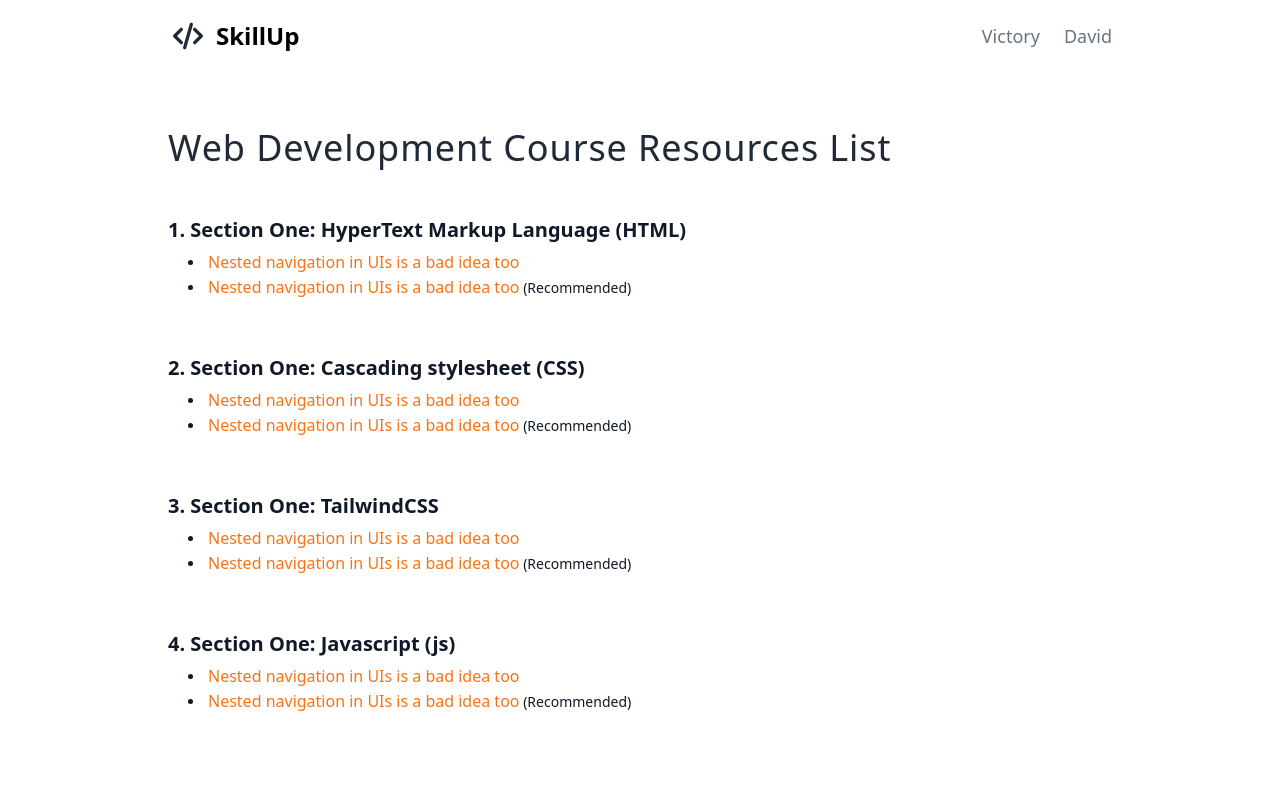
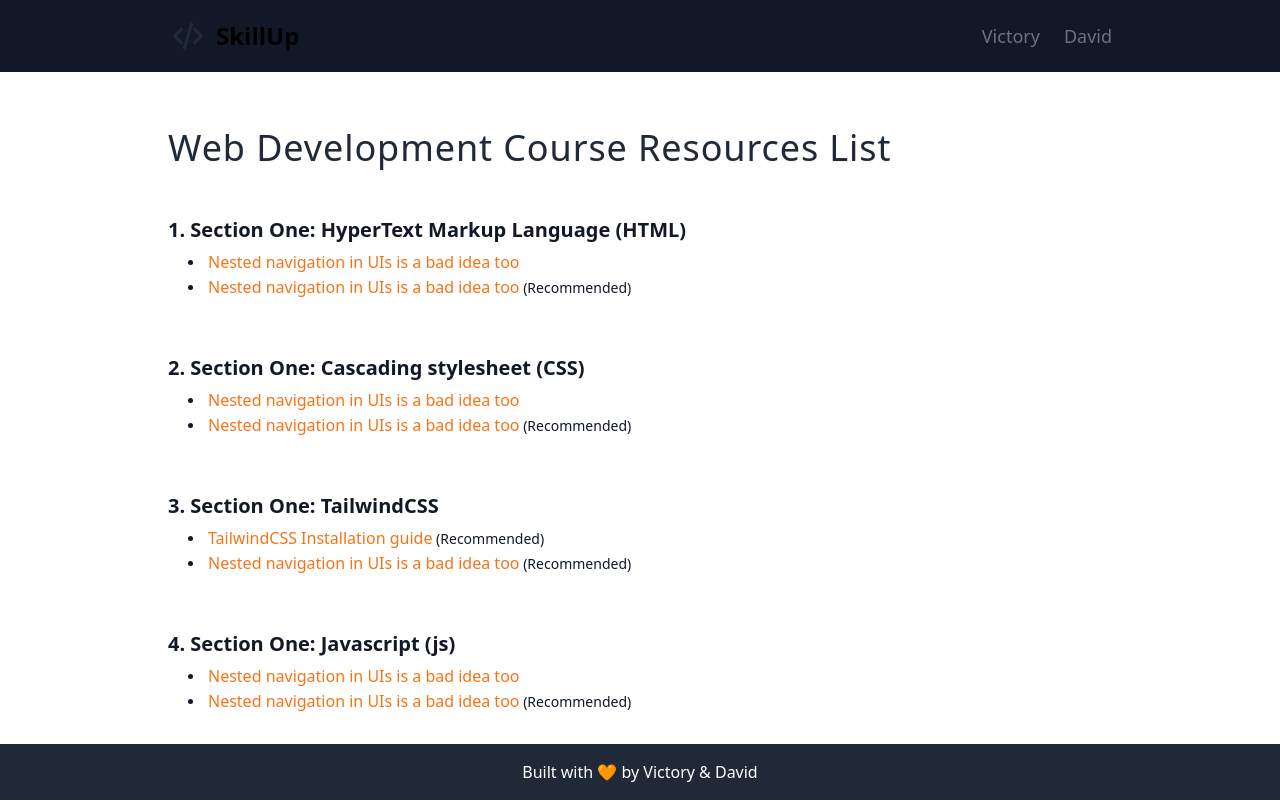
Before and after one commit to NiengeDavid/Course-Resources, a website: page index.html in a window 1280 px wide. Drawn offline with Linux system fonts and the light colour scheme.

Commit message:
base fix

```diff
--- a/index.html
+++ b/index.html
@@ -7,7 +7,7 @@
     <title>Course Resources | SkillUp Workshop</title>
 </head>
 <body>
-    <nav class="border-gray-200 dark:bg-gray-900">
+    <nav class="border-gray-200 bg-gray-900">
         <div class="flex flex-wrap justify-between items-center mx-auto max-w-screen-lg p-4">
             <a href="/" class="flex items-center space-x-2 rtl:space-x-reverse">
                 <svg class="w-10 h-10 text-gray-800 dark:text-white" aria-hidden="true" xmlns="http://www.w3.org/2000/svg" fill="none" viewBox="0 0 24 24">
@@ -21,7 +21,7 @@
             </div>
         </div>
     </nav>
-    <Section class="max-w-screen-lg mx-auto p-4 mt-10">
+    <Section class="max-w-screen-lg mx-auto p-4 my-10 mb-20">
         <h1 class="text-left text-gray-800 shadow-black drop-shadow-sm font-normal text-xl leading-normal tracking-wide lg:text-4xl">
             Web Development Course Resources List
         </h1>
@@ -46,7 +46,7 @@
             <li class="pt-10 text-lg font-bold md:text-xl">
                 Section One: TailwindCSS
                 <ul class="ps-5 mt-2 space-y-1 list-disc list-inside text-sm font-medium">
-                    <li><a href="#" class="text-sm text-orange-500 font-medium hover:text-orange-700 md:text-[16px]">Nested navigation in UIs is a bad idea too</a></li>
+                    <li><a href="https://tailwindcss.com/docs/installation" class="text-sm text-orange-500 font-medium hover:text-orange-700 md:text-[16px]">TailwindCSS Installation guide</a> (Recommended)</li>
                     <li><a href="#" class="text-sm text-orange-500 font-medium hover:text-orange-700 md:text-[16px]">Nested navigation in UIs is a bad idea too</a> (Recommended)</li>
                 </ul>
             </li>
@@ -59,9 +59,12 @@
                 </ul>
             </li>
         </ol>
+    </Section>
 
 
-    </Section>
 
+    <footer class="fixed bottom-0 w-full flex items-center bg-gray-800">
+        <span class="w-full text-white text-center font-normal p-4">Built with 🧡 by Victory & David</span>
+    </footer>
 </body>
 </html>
```
Also changed, not shown: css/main.css.
